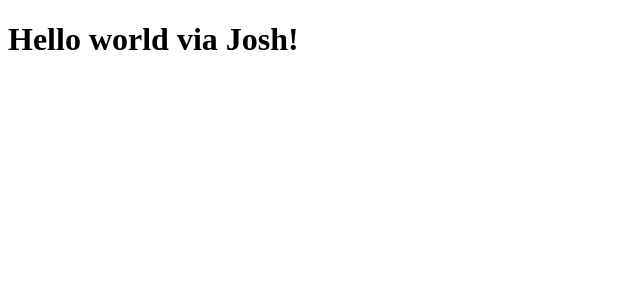
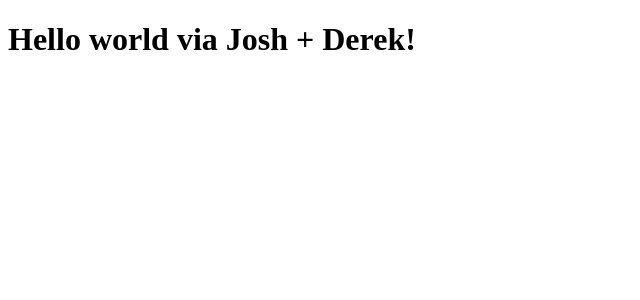
Before and after one commit to Recipe-Stache/recipe-stache-frontend, a React (Create React App) app: page / in a window 1280 px wide. Shown: the top 300 px of the page, without its empty margins (0-640 px from the left). Built offline with nearby package versions, Linux system fonts and the light colour scheme.

Commit message:
[RS-1] I forgot derek

```diff
--- a/src/App.js
+++ b/src/App.js
@@ -1,7 +1,7 @@
 function App() {
   return (
     <div>
-      <h1>Hello world via Josh!</h1>
+      <h1>Hello world via Josh + Derek!</h1>
     </div>
   );
 }
```
